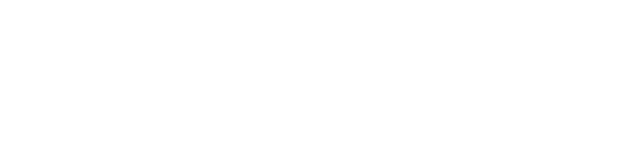
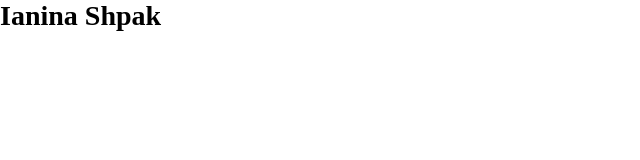
Before and after one commit to YaninaShpak/rsschool-cv, a plain HTML site: page index.html in a window 1280 px wide. Shown: the whole page, without its empty margins (0-640 px from the left). Drawn offline with Linux system fonts and the light colour scheme.

Commit message:
feat: add file style.css

```diff
--- a/index.html
+++ b/index.html
@@ -5,8 +5,9 @@
   <meta http-equiv="X-UA-Compatible" content="IE=edge">
   <meta name="viewport" content="width=device-width, initial-scale=1.0">
   <title>CV Ianina Shpak</title>
+  <link rel="stylesheet" href="style.css">
 </head>
 <body>
-
+  <h1>Ianina Shpak</h1>
 </body>
 </html>
--- /dev/null
+++ b/style.css
@@ -0,0 +1,17 @@
+*,
+::after,
+::before {
+  margin: 0;
+  padding: 0;
+  box-sizing: border-box;
+}
+
+html,
+body {
+  height: 100vh;
+}
+
+body {
+  font-size: 14px;
+  color: black;
+}
```
